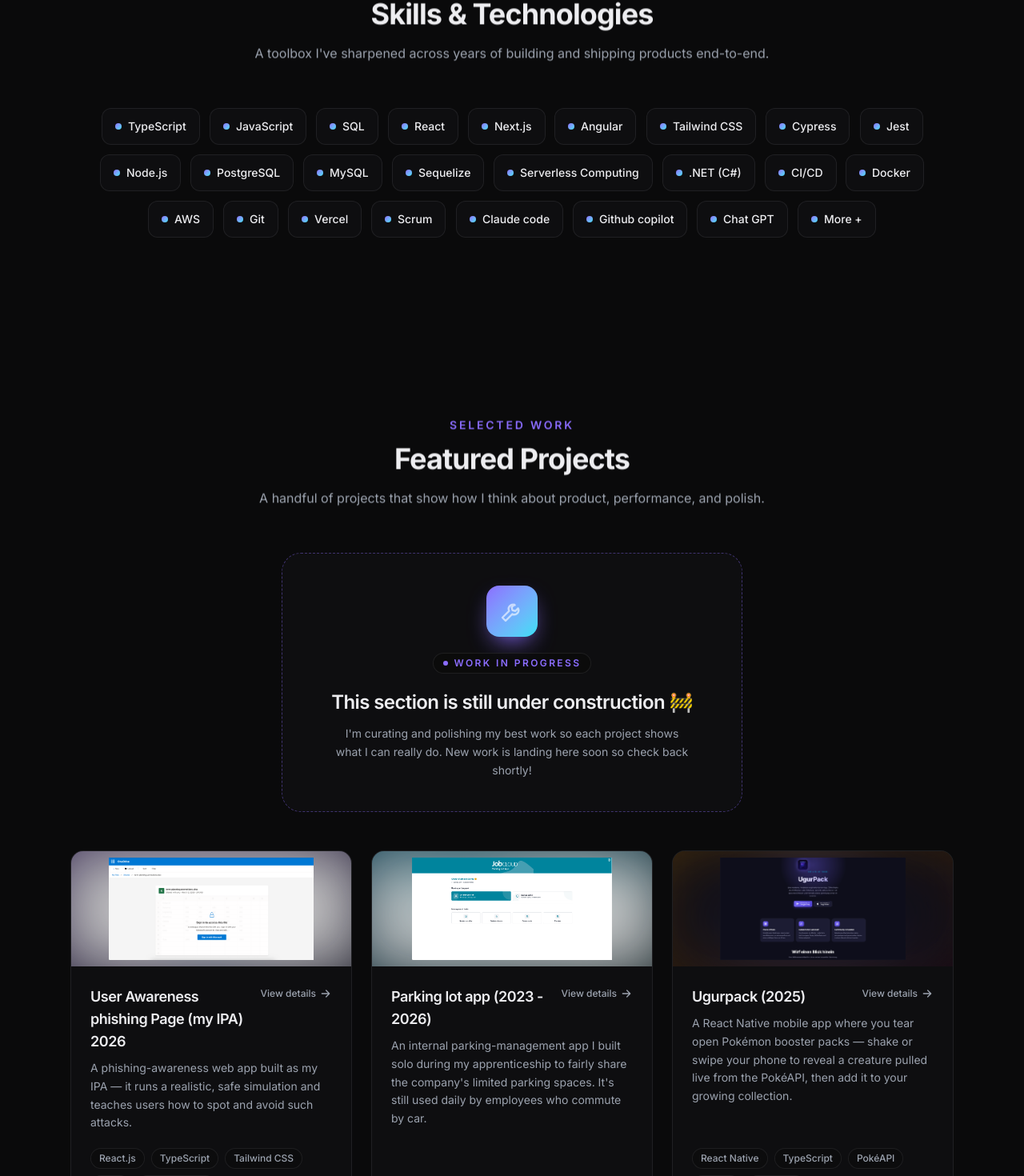
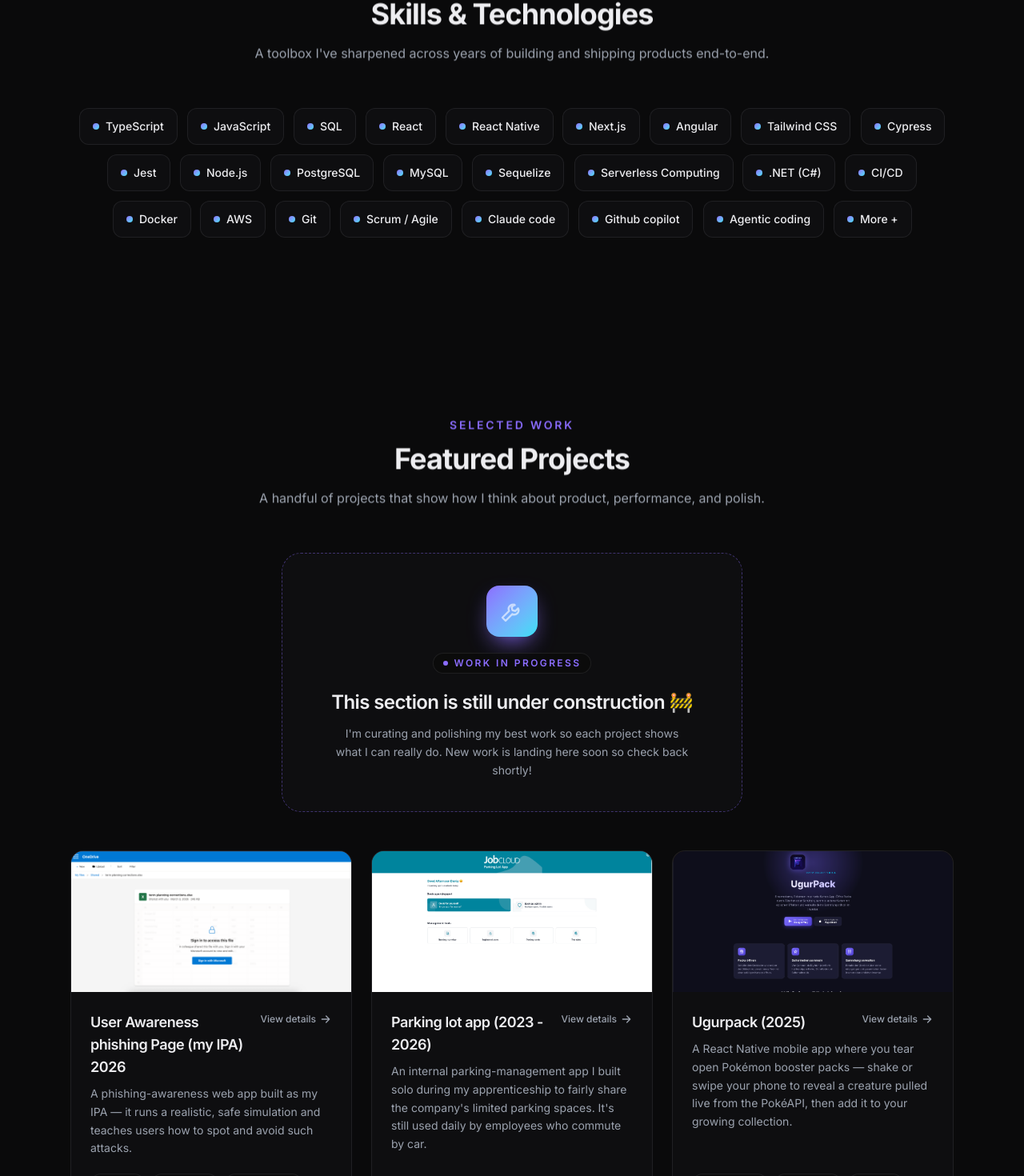
Before and after one commit to denizugurjc/denizugur-portfolio, a Next.js app: page / in a window 1280 px wide. Shown: the part 1832-3302 px from the top of the page at 80% size. Built offline with nearby package versions, Linux system fonts and the light colour scheme.

Commit message:
improve project thumbnails

```diff
--- a/components/ui/Card.tsx
+++ b/components/ui/Card.tsx
@@ -54,13 +54,12 @@
       {/* Preview header — per-project image, or a styled gradient fallback. */}
       <div
         className={cn(
-          "relative h-36 w-full overflow-hidden bg-gradient-to-br",
+          "relative h-44 w-full overflow-hidden bg-gradient-to-br",
           project.accent ?? "from-accent/30 to-accent-2/10",
         )}
       >
         {cover ? (
           <>
-            {/* Blurred fill keeps any aspect ratio looking intentional. */}
             <Image
               src={cover}
               alt=""
@@ -71,16 +70,13 @@
               className="scale-110 object-cover blur-2xl"
             />
             <div className="absolute inset-0 bg-background/20" />
-            {/* The full screenshot, never cropped. Served unoptimized so the
-                optimizer's lossy AVIF/WebP re-encode can't soften UI text;
-                the browser downscales the original PNG, which stays crisp. */}
             <Image
               src={cover}
               alt={project.title}
               fill
               sizes="(max-width: 640px) 100vw, (max-width: 1024px) 50vw, 33vw"
-              unoptimized
-              className="object-contain p-2 transition-transform duration-500 group-hover:scale-[1.03]"
+              quality={75}
+              className="object-cover object-top transition-transform duration-500 group-hover:scale-105"
             />
           </>
         ) : (
--- a/data/portfolio.ts
+++ b/data/portfolio.ts
@@ -115,6 +115,7 @@
   { name: "JavaScript", category: "Languages" },
   { name: "SQL", category: "Languages" },
   { name: "React", category: "Frontend" },
+  { name: "React Native", category: "Frontend" },
   { name: "Next.js", category: "Frontend" },
   { name: "Angular", category: "Frontend" },
   { name: "Tailwind CSS", category: "Frontend" },
@@ -130,11 +131,10 @@
   { name: "Docker", category: "Tools & DevOps" },
   { name: "AWS", category: "Tools & DevOps" },
   { name: "Git", category: "Tools & DevOps" },
-  { name: "Vercel", category: "Tools & DevOps" },
-  { name: "Scrum", category: "Tools & DevOps" },
+  { name: "Scrum / Agile", category: "Tools & DevOps" },
   { name: "Claude code", category: "AI" },
   { name: "Github copilot", category: "AI" },
-  { name: "Chat GPT", category: "AI" },
+  { name: "Agentic coding", category: "AI" },
   { name: "More +", category: "" },
 ];
 
```
